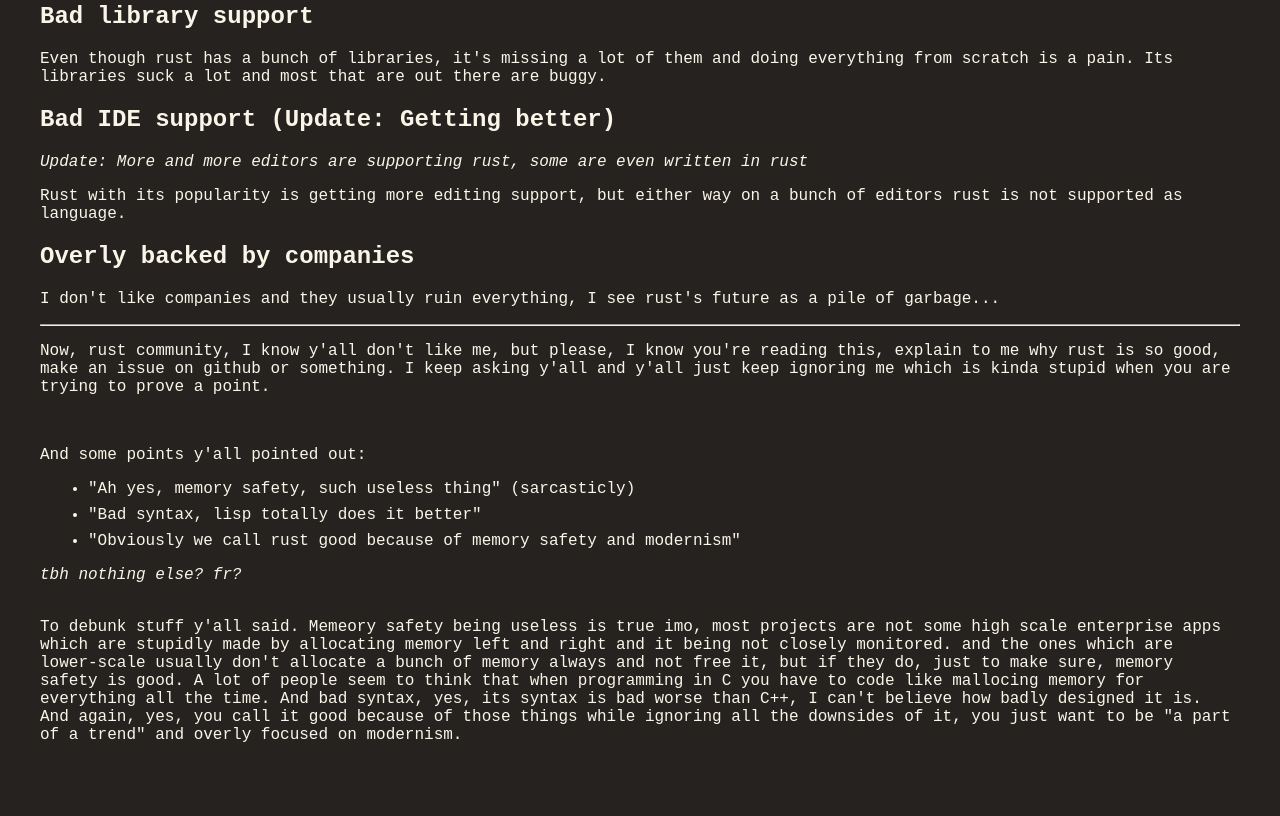
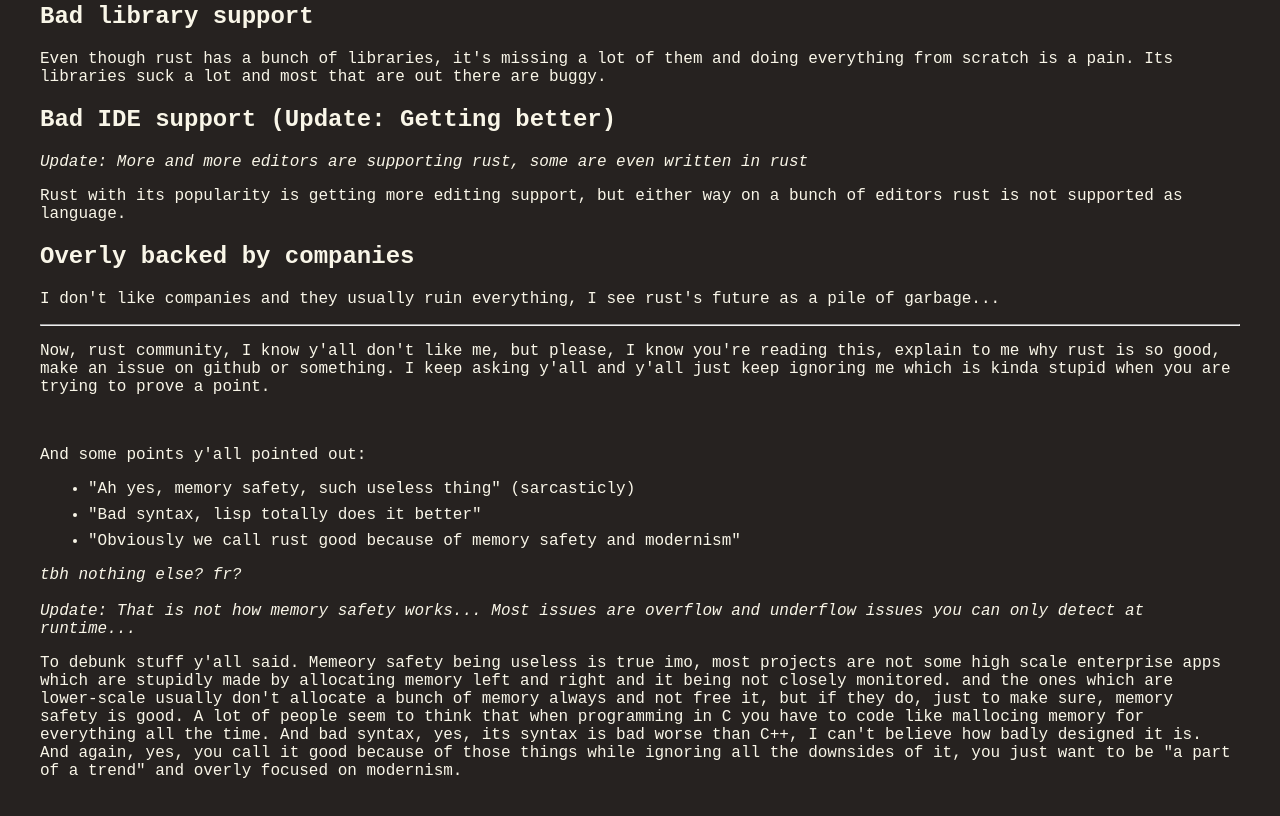
Before and after one commit to ari-lt/legacy.blog.ari.lt, a plain HTML site: page blogs/Rust-bad.html in a window 1280 px wide. Shown: the part 1673-2489 px from the top of the page. Drawn offline with Linux system fonts and the light colour scheme.

Commit message:
update @ Fri 18 Mar 23:52:34 EET 2022
Signed-off-by: Ari Archer <ari.web.xyz@gmail.com>

```diff
--- a/blogs/Rust-bad.html
+++ b/blogs/Rust-bad.html
@@ -204,6 +204,7 @@
             <br />
             <br />
 
+            <i>Update: That is not how memory safety works... Most issues are overflow and underflow issues you can only detect at runtime...</i>
             <p>
                 To debunk stuff y'all said. Memeory safety being useless is true
                 imo, most projects are not some high scale enterprise apps which
```
